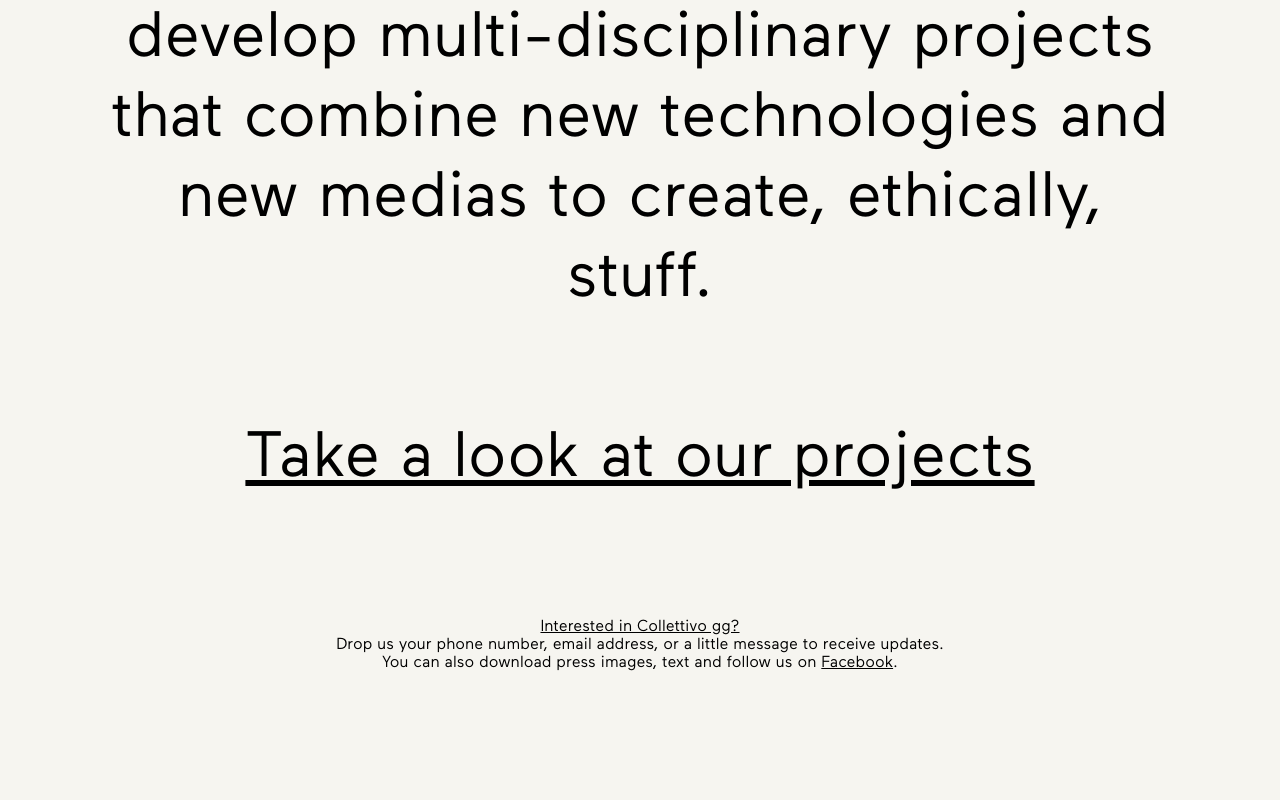
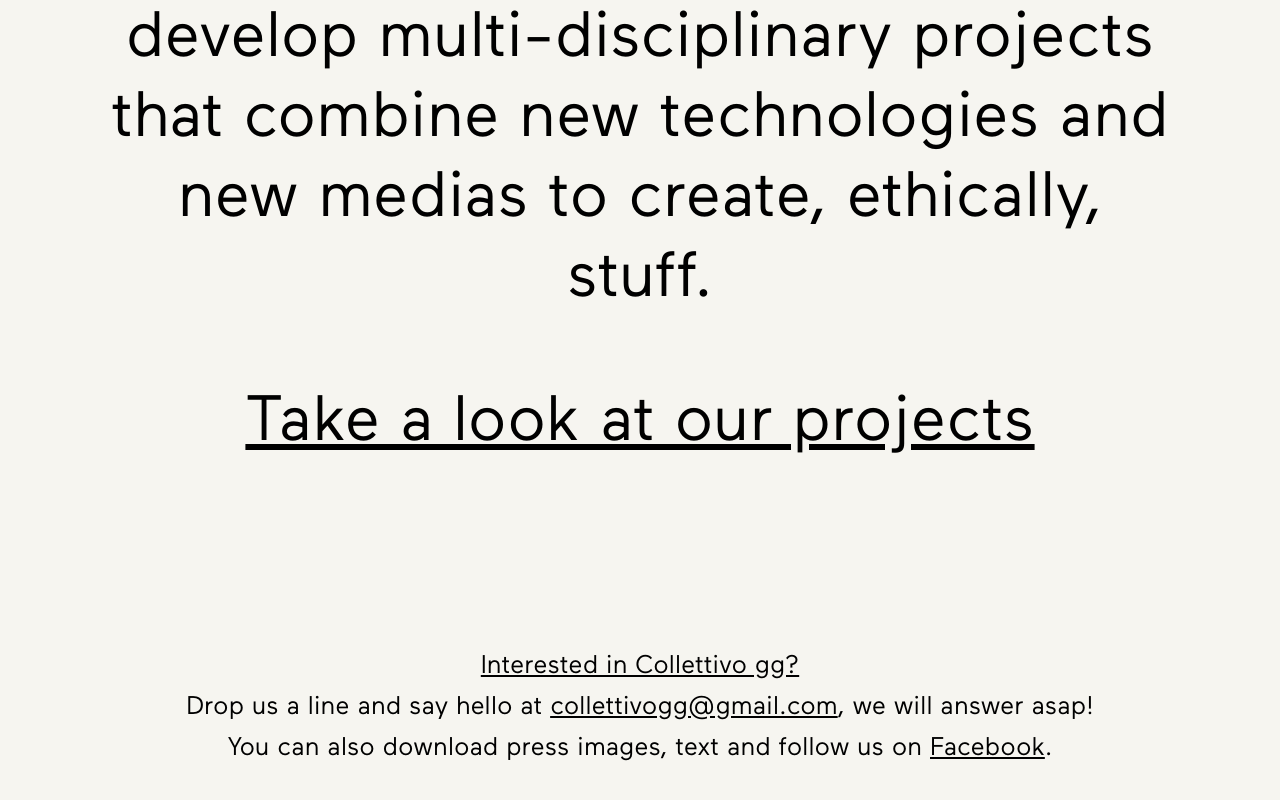
Before and after one commit to filippogianessi/collettivogg-website, a plain HTML site: page index.html in a window 1280 px wide. Shown: the part 1074-1874 px from the top of the page. Before the commit the page ends 1842 px from the top, so only its background shows below. Drawn offline with Linux system fonts and the light colour scheme; files whose address does not match are found by name; a web font is replaced by a local one.

Commit message:
first commit

```diff
--- a/css/index-gg.css
+++ b/css/index-gg.css
@@ -1,3 +1,9 @@
+.index__wrapper {
+  display: flex;
+  flex-direction: column;
+  align-items: center;
+}
+
 .contact-us__container {
   text-align: center;
   margin: 120px 0 96px;
@@ -11,3 +17,58 @@
   text-align: center;
   margin: 0 96px;
 }
+
+.link-to-portfolio__container {
+  margin: 64px 0;
+}
+
+.bio__text {
+  font-size: 4em;
+  font-family: 'Maax', 'Muli',sans-serif;
+  font-weight: 500;
+  line-height: 1.25;
+}
+
+.contact-us__text {
+  font-size: 1.6em;
+  font-family: 'Maax', 'Muli',sans-serif;
+  font-weight: 300;
+  line-height: 1.6;
+}
+
+.marquee__container {
+  position: fixed;
+  width: inherit;
+  bottom: 0;
+  left: 0;
+  height: 55px;
+  overflow: hidden;
+  background-color: #f6f5f0!important;
+  border-top: 0.15em solid #000000;
+  z-index: 10000000;
+  width: 150%;
+  text-align: left;
+  padding: 8px;
+}
+
+.bottom-line__text {
+  margin-top: 8px;
+  font-size: 2em;
+  font-family: 'Maax', 'Muli',sans-serif;
+  font-weight: bold;
+
+}
+
+.marquee {
+    white-space: nowrap;
+    overflow: hidden;
+    box-sizing: border-box;
+}
+.marquee__text {
+    padding-left: 100%;
+    animation: marquee 20s linear infinite;
+}
+@keyframes marquee {
+    0%   { transform: translate(0, 0); }
+    100% { transform: translate(-250%, 0); }
+}
--- /dev/null
+++ b/css/portfolio-gg.css
@@ -0,0 +1,6 @@
+.portfolio__container {
+  margin: 8em 5em;
+  display: flex;
+  flex-direction: column;
+  align-items: center;
+}
--- a/css/responsive-gg.css
+++ b/css/responsive-gg.css
@@ -1,26 +1,7 @@
 
-@media only screen and (max-width: 1400px) {
-  .logo__container {
-    text-align: center;
-    padding: 0 200px;
+@media only screen and (max-width: 1080px) {
+  .bio__text {
+    font-size: 2em;
   }
-  .container-small {
-    text-align: center;
-    margin-top: 100px;
-    padding: 0 150px;
-  }
+
 }
-
-@media only screen and (max-width: 1000px) {
-  .logo__container {
-    text-align: center;
-    padding: 0 100px;
-  }
-  .container-small {
-    text-align: center;
-    margin-top: 100px;
-    padding: 0 50px;
-  }
-  .text {
-    font-size: 3em;
-}
--- a/css/style-gg.css
+++ b/css/style-gg.css
@@ -18,10 +18,13 @@
 
 body {
   background-color: #f6f5f0!important;
+  cursor: url('/Users/filippogianessi/Documents/Works/Ideato/SourceTree/collettivogg-website/img/custom-cursor.png'), auto;
+
 }
 
 a {
   color: black!important;
+	cursor: url('/Users/filippogianessi/Documents/Works/Ideato/SourceTree/collettivogg-website/img/link-cursor-up--y.png'), auto;
 }
 
 a:hover {
--- a/css/typography-gg.css
+++ b/css/typography-gg.css
@@ -1,9 +1,3 @@
-.text {
-  font-size: 4em;
-  font-family: 'Maax', sans-serif;
-  font-weight: 500;
-  line-height: 1.25;
-}
 
 .text-regular {
   font-size: 1.5em;
--- a/index.html
+++ b/index.html
@@ -18,6 +18,7 @@
 
 
  <body>
+   <div class="index__wrapper">
      <div class="logo__container">
       <?xml version="1.0" encoding="utf-8"?>
        <!DOCTYPE svg PUBLIC "-//W3C//DTD SVG 1.1//EN" "http://www.w3.org/Graphics/SVG/1.1/DTD/svg11.dtd">
@@ -44,21 +45,33 @@
      </div>
 
     <div class="bio__container">
-     <div class="text">
+       <div class="bio__item bio__text">
          <span class="underlined" style="background-color: yellow;">Collettivo gg</span> is an open group made of designers, developers, journalists, artists and whatever you want based in Faenza (Italy). We love users, and we love working with them following client-centered & agile workflows. We try to develop multi-disciplinary projects that combine new technologies and new medias to create, ethically, stuff.
        </div>
     </div>
 
-  <div class="container-small">
-    <div class="row">
-      <div class="col-md-12 text"><a href="portfolio.html">Take a look at our projects</a></div>
+    <div class="link-to-portfolio__container">
+      <a href="portfolio.html" class="bio__text">Take a look at our projects</a>
+    </div>
+
+    <div class="contact-us__container">
+      <div class="contact-us__text"><span class="underlined">Interested in Collettivo gg?</span> <br>Drop us a line and say hello at <span class="underlined">collettivogg@gmail.com</span>, we will answer asap! <br>You can also download press images, text and follow us on <a href="#">Facebook</a>.
+      </div>
     </div>
    </div>
 
-  <div class="contact-us__container">
-    <div class="text-small-regular margin-top-container"><span class="underlined">Interested in Collettivo gg?</span> <br>Drop us your phone number, email address, or a little message to receive updates. <br>You can also download press images, text and follow us on <a href="#">Facebook</a>.
+   <div class="marquee__container">
+     <div class="bottom-line__text marquee">
+       <div class="marquee__text">
+         <span class="underlined">Interested in Collettivo gg?</span> Drop us a
+         line and say hello at <span class="underlined">collettivogg@gmail.com</span>,
+         we will answer asap! You can also download press images, text and follow
+         us on <a href="#">Facebook</a>.
+       </div>
      </div>
    </div>
 
+
+
  </body>
 </html>
```
Also changed, not shown: portfolio.html (+14 -11 lines), img/custom-cursor.png (added), img/link-cursor-up--y.png (added), img/link-cursor-up.png (added), img/link-cursor.png (added). Lines whose indentation alone changed are shown as unchanged.
